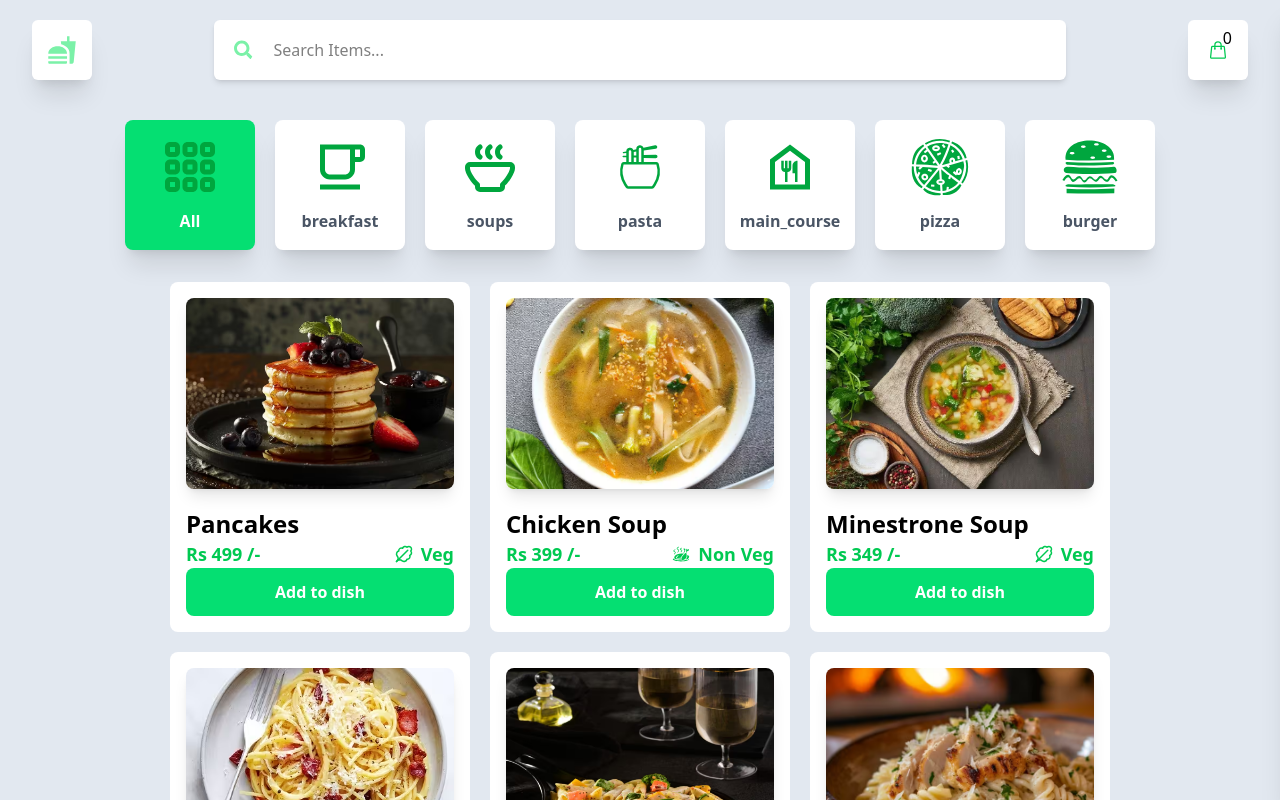
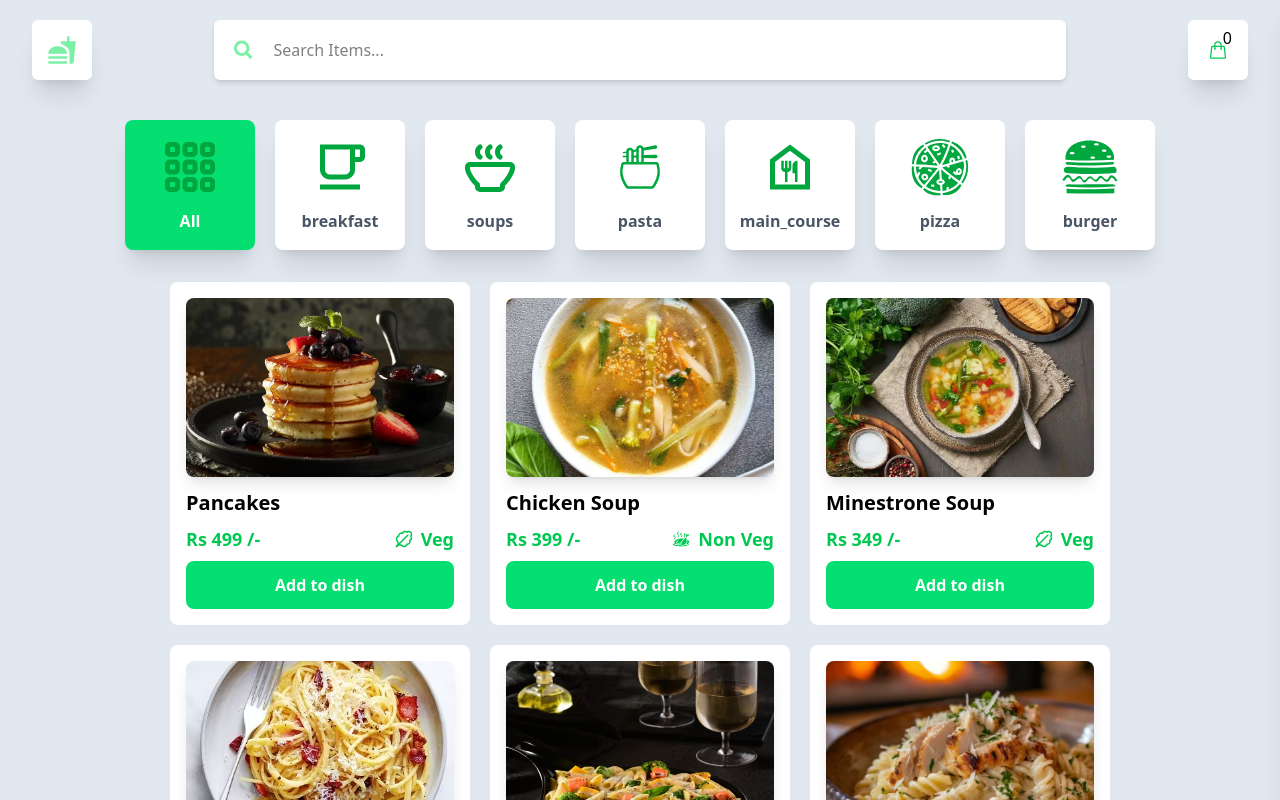
Before and after one commit to VirajBhagat/bigfood, a React (Vite) app: page / in a window 1280 px wide. Shown: the top 800 px of the page. Built offline with nearby package versions, Linux system fonts and the light colour scheme.

Commit message:
UI cards updates

```diff
--- a/src/components/Card.jsx
+++ b/src/components/Card.jsx
@@ -10,19 +10,26 @@ function Card({ name, image, id, price, type }) {
   let dispatch = useDispatch();
 
   return (
-    <div className="w-[300px] h-[350px] bg-white p-4 rounded-lg flex flex-col hover:border-2 border-green-300">
-      <div className="w-full h-[60%] overflow-hidden rounded-lg shadow-lg">
-        <img src={image} alt="" className="object-cover aspect-3/2 h-full" />
+    <div className="w-[300px] bg-white p-4 rounded-lg flex flex-col gap-3 hover:border-2 border-green-300">
+      {/* Image Section */}
+      <div className="w-full aspect-[3/2] overflow-hidden rounded-lg shadow-lg">
+        <img src={image} alt="" className="w-full h-full object-cover" />
       </div>
-      <div className="h-[40%] flex flex-col justify-end">
-        <div className="text-2xl font-semibold">{name}</div>
-        <div className="w-full flex justify-between items-center">
-          <div className="text-lg font-bold text-green-500">Rs {price} /-</div>
-          <div className="flex justify-center items-center gap-2 text-lg font-semibold text-green-500">
+
+      {/* Content Section */}
+      <div className="flex flex-col gap-2 flex-grow">
+        <div className="text-xl font-semibold">{name}</div>
+
+        <div className="w-full flex justify-between items-center flex-wrap gap-2">
+          <div className="text-base sm:text-lg font-bold text-green-500">
+            Rs {price} /-
+          </div>
+          <div className="flex justify-center items-center gap-2 text-sm sm:text-lg font-semibold text-green-500">
             {type === "veg" ? <LuLeafyGreen /> : <GiChickenOven />}
             <span>{type === "veg" ? "Veg" : "Non Veg"}</span>
           </div>
         </div>
+
         <button
           className="w-full p-3 bg-green-400 text-white hover:bg-green-300 transition rounded-lg cursor-pointer font-bold"
           onClick={() => {
```
